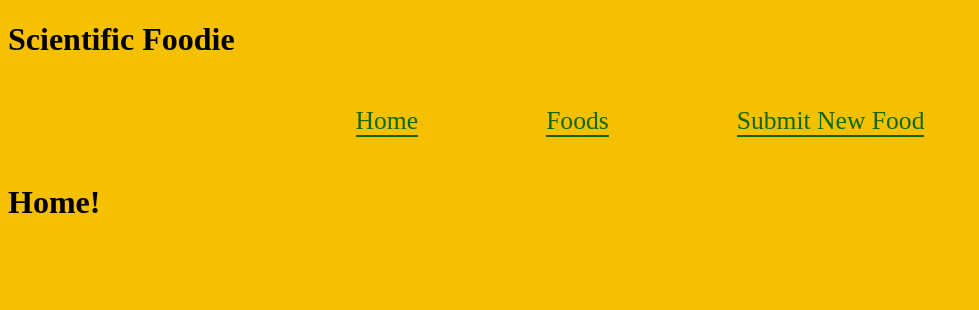
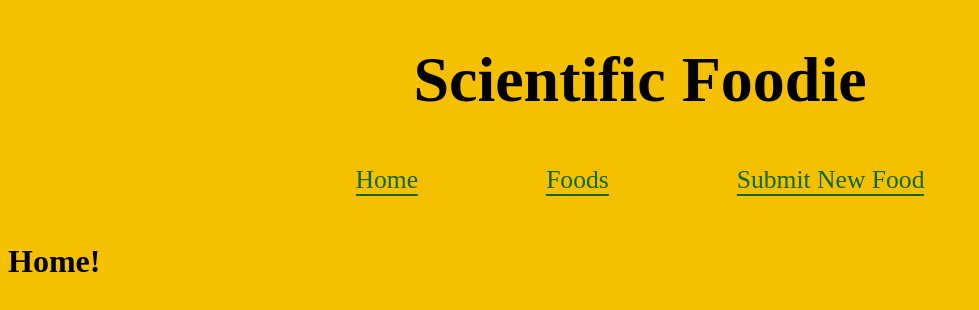
Before and after one commit to laurentyson85/scientific-foodie, a React (Create React App) app: page / in a window 1280 px wide. Shown: the top 310 px of the page, without its empty margins (0-979 px from the left). Built offline with nearby package versions, Linux system fonts and the light colour scheme.

Commit message:
Add food image to public and edit text size in CSS

```diff
--- a/src/components/Header.js
+++ b/src/components/Header.js
@@ -3,7 +3,7 @@ import React from "react";
 
 function Header() {
   return (
-    <div>
+    <div className="header">
       <h1>Scientific Foodie</h1>
     </div>
   );
--- a/src/index.css
+++ b/src/index.css
@@ -1,6 +1,11 @@
 body {
   background-color: #f5c000;
 
+}
+
+.header {
+  text-align: center;
+  font-size: 2em;
 }
 
 .navBar {
```
Also changed, not shown: public/foodImg.png (added).
